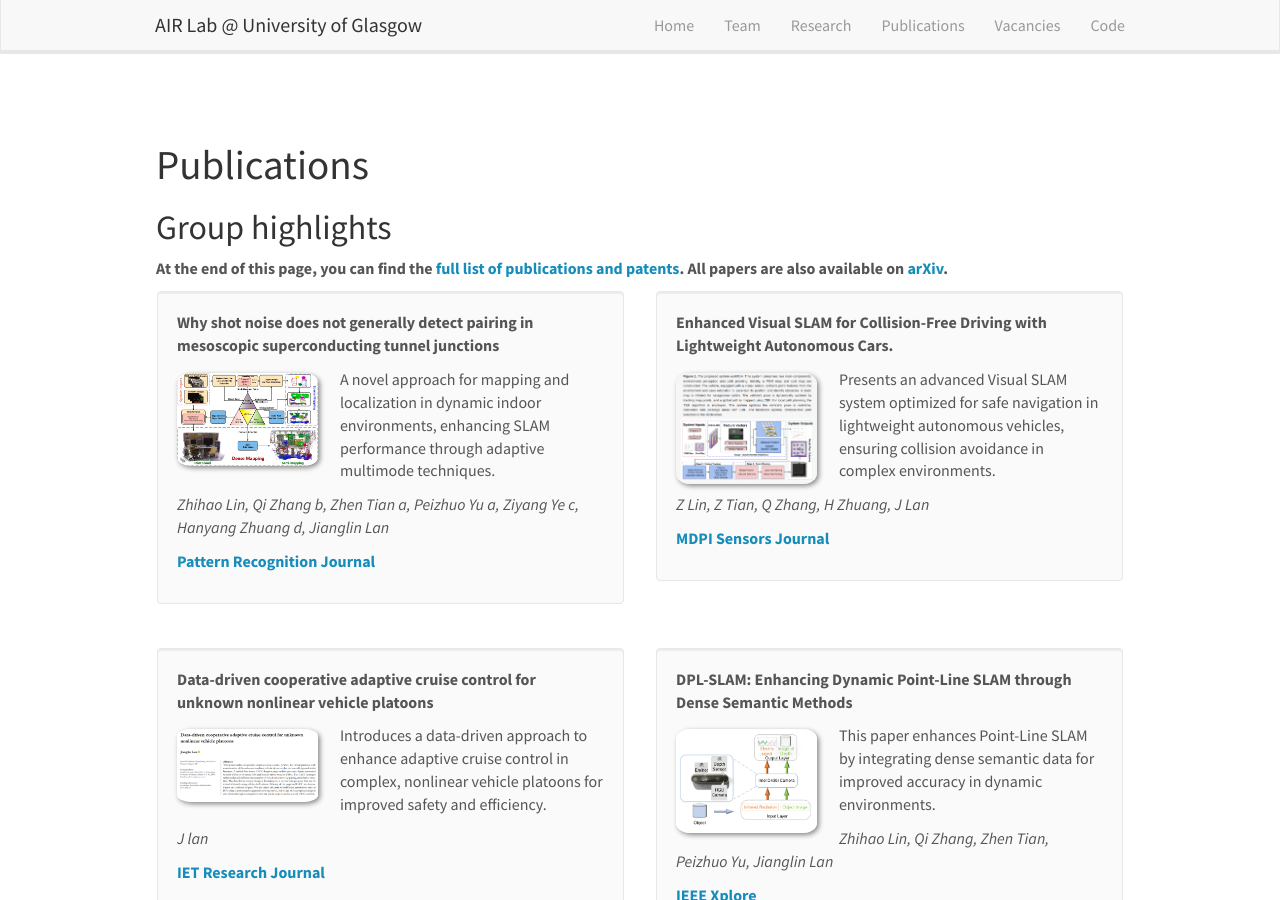
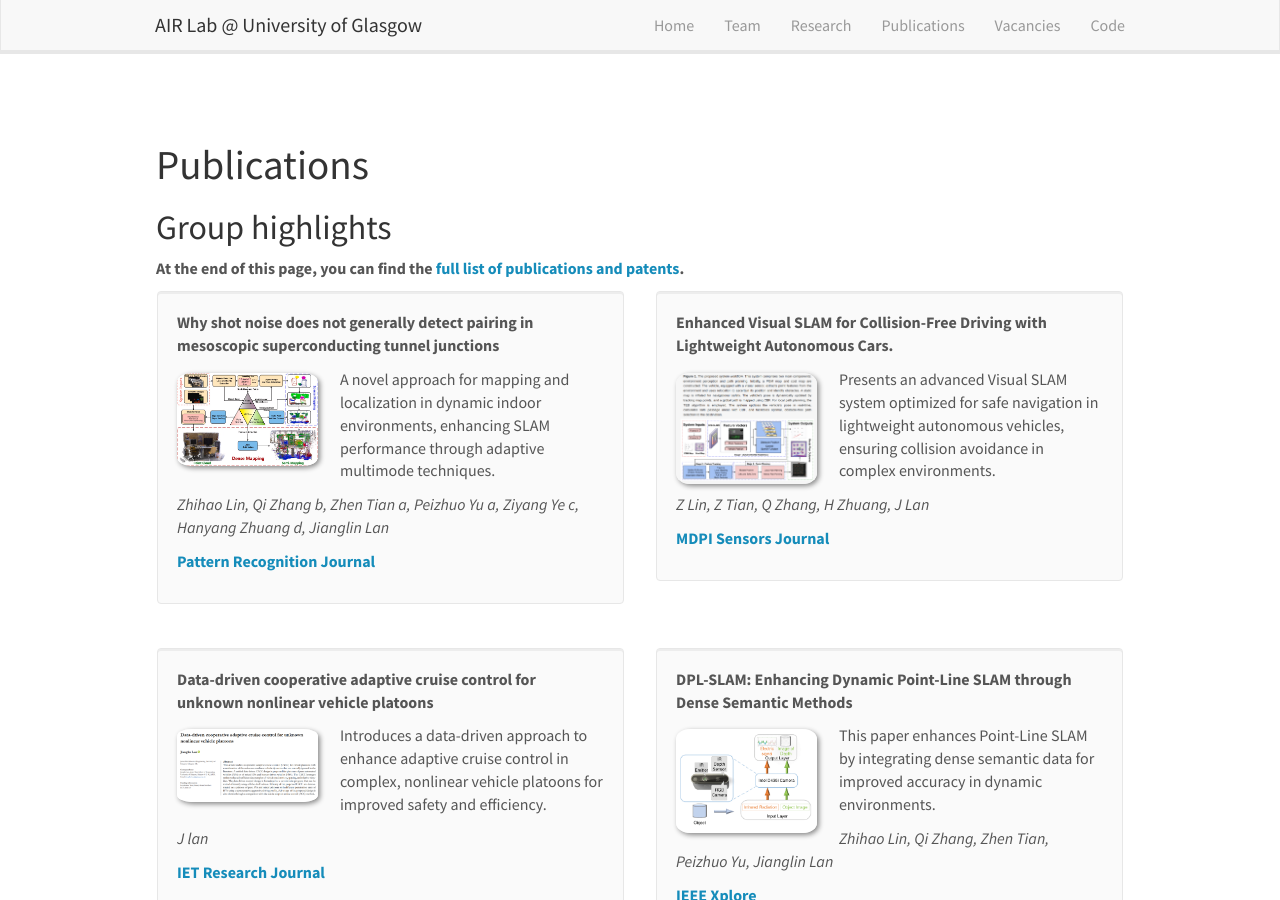
Before and after one commit to AIR-Lan/AIR-Lab, a Jekyll site: the page built from _pages/publications.md, in a window 1280 px wide and 900 px high. Built offline with Jekyll 4.4.1, drawn with Linux system fonts in a browser that asks for light colours; nearby versions of some CDN libraries.

Commit message:
Update publications.md

```diff
--- a/_pages/publications.md
+++ b/_pages/publications.md
@@ -11,7 +11,7 @@ permalink: /publications/
 
 ## Group highlights
 
-**At the end of this page, you can find the [full list of publications and patents](#full-list-of-publications). All papers are also available on [arXiv](https://arxiv.org/search/?searchtype=author&query=Allan%2C+M+P).**
+**At the end of this page, you can find the [full list of publications and patents](#full-list-of-publications).**
 
 {% assign number_printed = 0 %}
 {% for publi in site.data.publist %}
```
